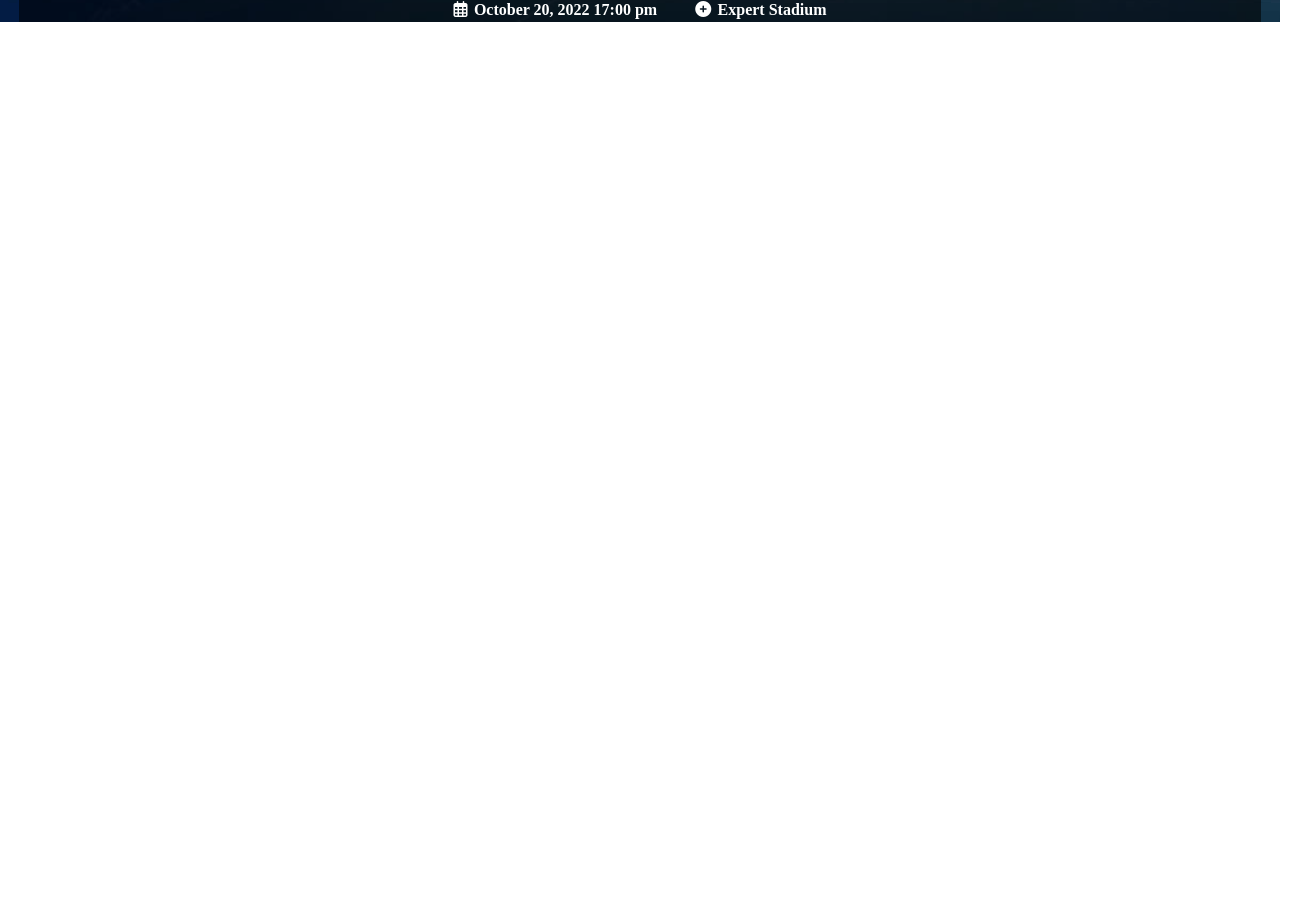
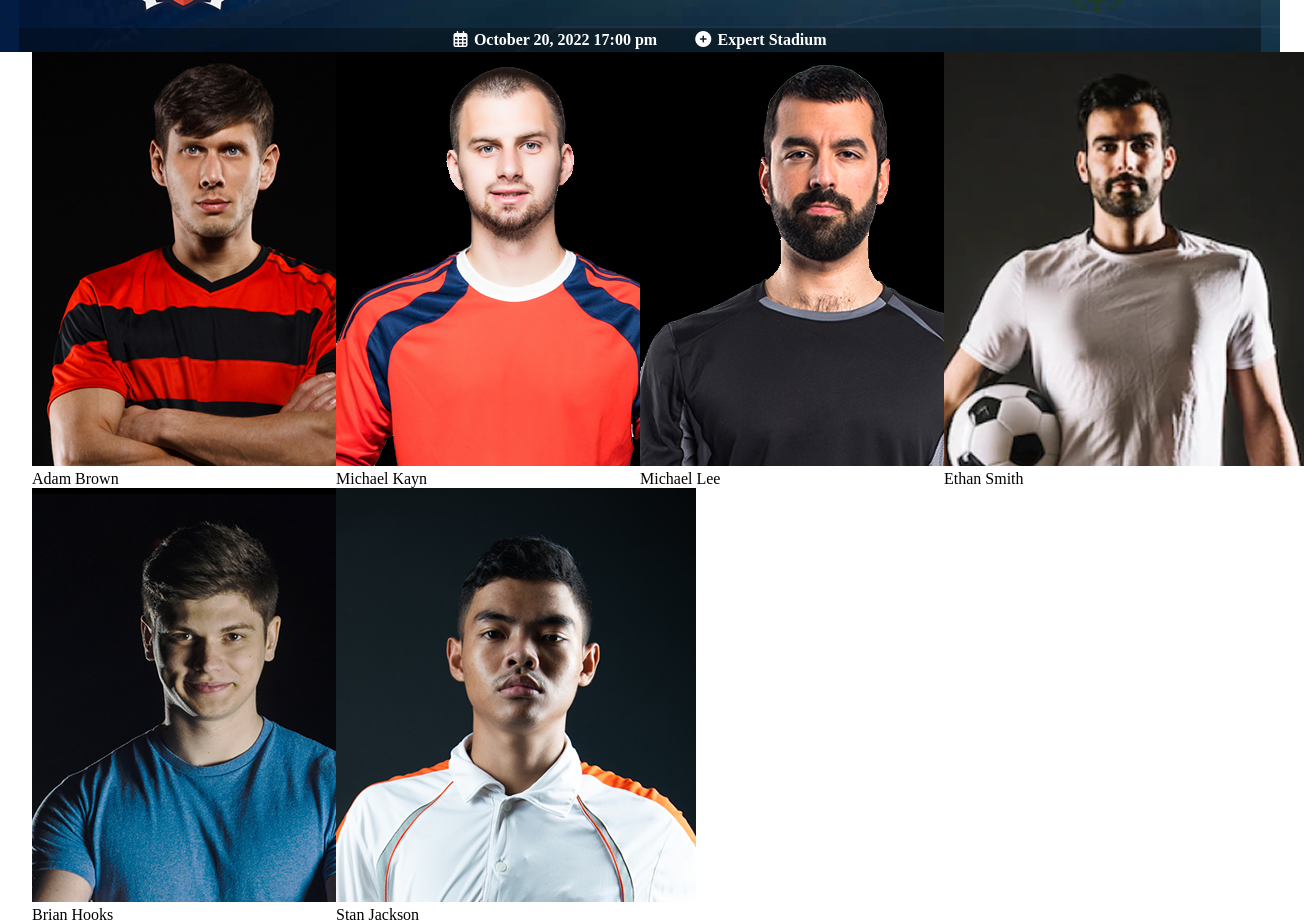
Before and after one commit to simoneevacca/proj-html-vuejs, a Vue app: page / in a window 1280 px wide. Shown: the part 1977-2901 px from the top of the page, 1304 px wide, since content can reach past the window. Before the commit the page ends 1999 px from the top, so only its background shows below. Built offline with nearby package versions, Linux system fonts and the light colour scheme.

Commit message:
add card to players section

```diff
--- a/src/components/AppMain.vue
+++ b/src/components/AppMain.vue
@@ -1,11 +1,13 @@
 <script>
 import { state } from '../../state.js';
 import ClubVs from './ClubVs.vue';
+import Players from './Players.vue';
 
 export default {
     name: 'AppMain',
     components: {
-        ClubVs
+        ClubVs,
+        Players,
     },
 
     data() {
@@ -68,6 +70,12 @@ export default {
 
         </section>
 
+
+
+        <section>
+           <Players />
+        </section>
+
     </main>
 
 </template>
@@ -90,6 +98,10 @@ main {
             & .club {
                 display: flex;
                 align-items: center;
+
+                & img {
+                    width: 150px;
+                }
 
             }
 
@@ -122,8 +134,9 @@ main {
 
     & .upcoming-matchs {
         margin-top: 2rem;
-        background-image: url("./saha.jpg");
+        background-image: url("/images/saha.jpg");
         background-size: cover;
+
         & .match-table {
             width: 97%;
             padding-top: 2rem;
@@ -133,9 +146,11 @@ main {
             margin-top: 2rem;
             text-align: center;
             margin: auto;
+
             & h3 {
                 color: white;
             }
+
 
             & div {
                 margin-top: 1rem;
--- a/src/components/ClubVs.vue
+++ b/src/components/ClubVs.vue
@@ -46,7 +46,7 @@ export default {
         align-items: center;
         justify-content: center;
         gap: 2rem;
-        background-color: rgba(0, 0, 0, 0.334);
+        background-color: rgba(0, 0, 0, 0.171);
 
         & .club {
             display: flex;
@@ -71,7 +71,7 @@ export default {
         gap: 2rem;
         margin: 0;
         padding: 0;
-        background-color: rgba(0, 0, 0, 0.575);
+        background-color: rgba(0, 0, 0, 0.421);
 
 
         & div {
--- /dev/null
+++ b/src/components/Players.vue
@@ -0,0 +1,78 @@
+<script>
+export default {
+    name: 'Players',
+
+    data() {
+        return {
+            playersArray: [
+                {
+                    image: '/images/player1.jpg',
+                    number: '07',
+                    name: 'Adam Brown',
+                    role: 'Forwarder'
+                },
+                {
+                    image: '/images/player2.jpg',
+                    number: '09',
+                    name: 'Michael Kayn',
+                    role: 'Forwarder'
+                },
+                {
+                    image: '/images/player3.jpg',
+                    number: '11',
+                    name: 'Michael Lee',
+                    role: 'Forwarder'
+                },
+                {
+                    image: '/images/player4.jpg',
+                    number: '15',
+                    name: 'Ethan Smith',
+                    role: 'Forwarder'
+                },
+                {
+                    image: '/images/player5.jpg',
+                    number: '20',
+                    name: 'Brian Hooks',
+                    role: 'Forwarder'
+                },
+                {
+                    image: '/images/player6.jpg',
+                    number: '18',
+                    name: 'Stan Jackson',
+                    role: 'Forwarder'
+                },
+            ]
+        }
+    }
+}
+</script>
+
+<template>
+
+    <div class="container" >
+        <div class="row">
+            <div class="col" v-for="player in playersArray">
+                <img :src="player.image" alt="">
+
+                <div class="card">{{ player.name }}</div>
+            </div>
+        </div>
+
+    </div>
+
+
+</template>
+
+<style scoped>
+    .container {
+        width: 95%;
+        margin: auto;
+        & .row {
+            display: flex;
+            flex-wrap: wrap;
+            & .col {
+                width: calc((100% / 12) * 3);
+            }
+        }
+    }
+</style>
```
Also changed, not shown: src/components/saha.jpg (deleted).
